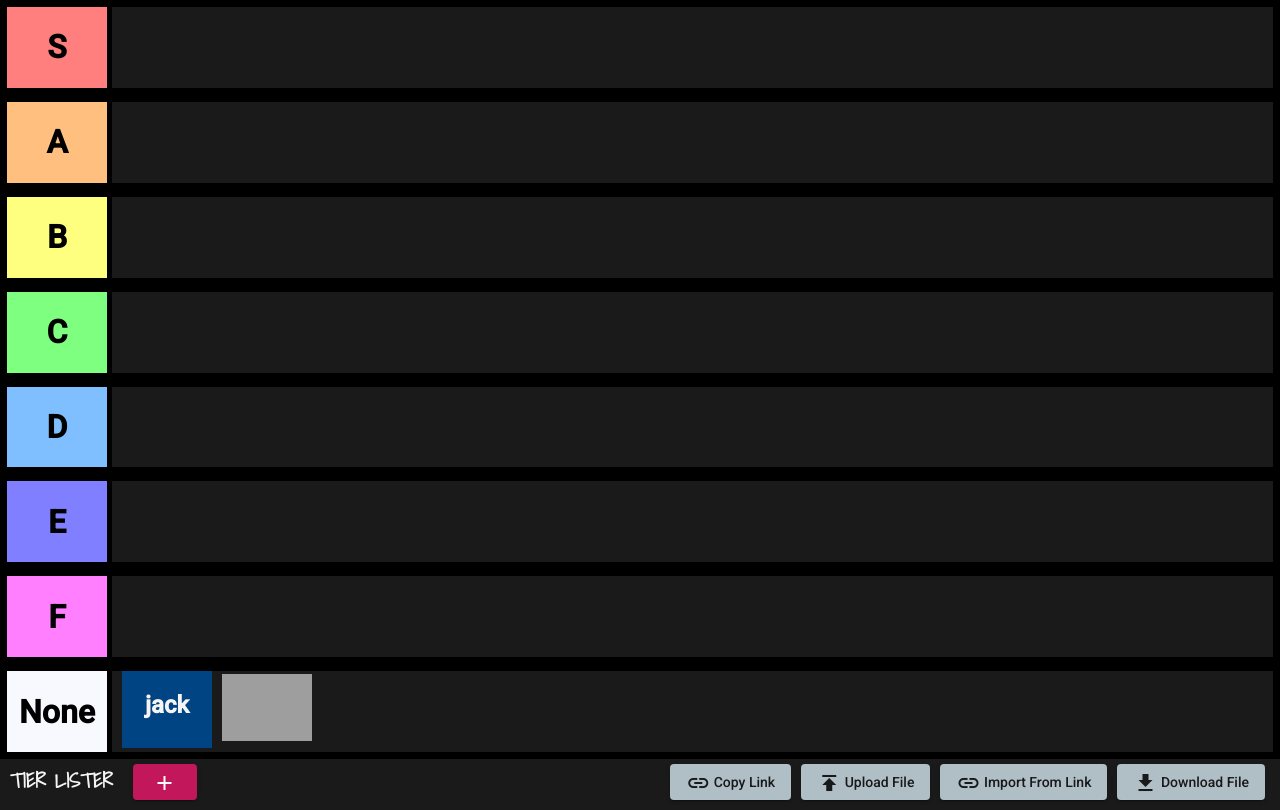
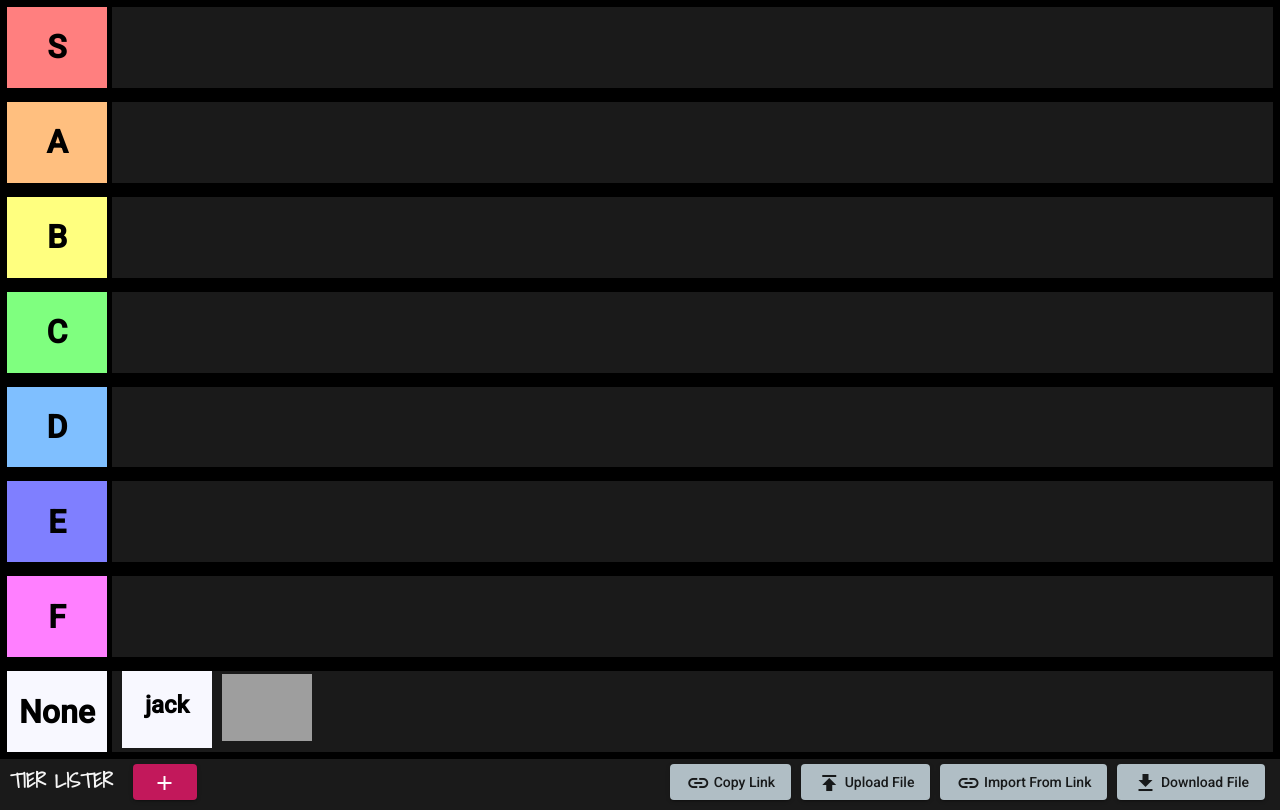
Before and after one commit to jackfrate/tierLister, an Angular app: page / in a window 1280 px wide. Built offline with nearby package versions, Linux system fonts and the light colour scheme; grey boxes are pictures that could not be loaded.

Commit message:
the color is sick now

```diff
--- a/src/app/tier-list/board/board.component.html
+++ b/src/app/tier-list/board/board.component.html
@@ -12,7 +12,7 @@
                 <!-- containers for all items -->
                 <div class="tier-item" cdkDrag [cdkDragData]="item" *ngFor="let item of entry.value">
                     <!-- the tier items -->
-                    <app-list-item [listItem]="item"></app-list-item>
+                    <app-list-item [listItem]="item" [backgroundColor]="colorMap.get(entry.key)"></app-list-item>
                 </div>
             </div>
         </div>
--- a/src/app/tier-list/list-item/list-item.component.scss
+++ b/src/app/tier-list/list-item/list-item.component.scss
@@ -18,7 +18,7 @@ div.url-state {
 
 div.name-state {
     // flex-shrink: 1;
-    color: whitesmoke;
+    // color: whitesmoke;
     display: flex;
     min-width: 100%;
 
--- a/src/app/tier-list/list-item/list-item.component.ts
+++ b/src/app/tier-list/list-item/list-item.component.ts
@@ -9,6 +9,7 @@ import { TierListItem } from '../plain-objects/tier-list-item';
 export class ListItemComponent implements OnInit {
 
   @Input() listItem: TierListItem;
+  @Input() backgroundColor: string;
 
   url: string;
   name: string;
@@ -21,7 +22,6 @@ export class ListItemComponent implements OnInit {
     // "#356859"
   ];
 
-  backgroundColor: string;
 
   constructor() {
 
@@ -29,7 +29,7 @@ export class ListItemComponent implements OnInit {
 
   ngOnInit(): void {
     this.determineState();
-    this.backgroundColor = this.getRandomBackgroundColor();
+    // this.backgroundColor = this.getRandomBackgroundColor();
   }
 
   getRandomBackgroundColor(): string {
```
